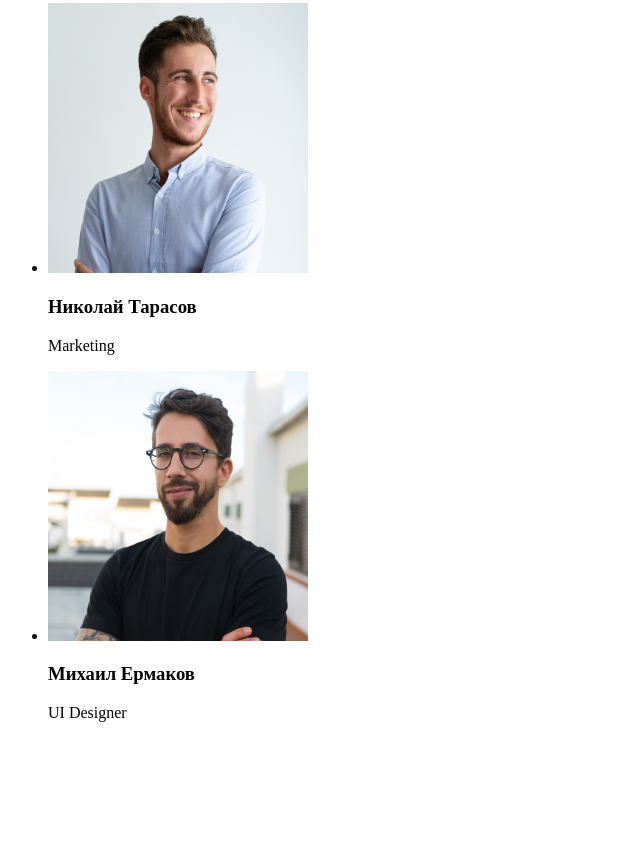
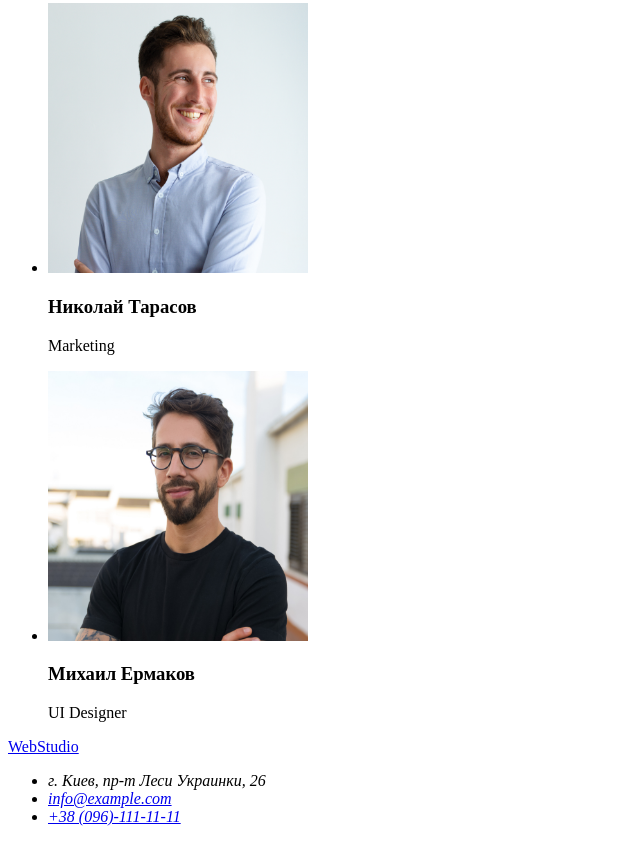
Before and after one commit to VikOrlovskiy/Home_work-_1, a plain HTML site: page index.html in a window 1280 px wide. Shown: the part 2531-3373 px from the top of the page, without its empty margins (0-640 px from the left). Before the commit the page ends 3269 px from the top, so only its background shows below. Drawn offline with Linux system fonts and the light colour scheme.

Commit message:
подвал
прописал подвал

```diff
--- a/index.html
+++ b/index.html
@@ -86,6 +86,16 @@
            </ul>
        </section>
    </main>
-
+<!-- Подвал -->
+<footer>
+    <a href="index.html">WebStudio</a>
+    <address>
+        <ul>
+            <li>г. Киев, пр-т Леси Украинки, 26</li>
+            <li><a href="mailto:info@example.com">info@example.com</a></li>
+            <li><a href="tel:+38 099 111 11 11">+38 (096)-111-11-11</a></li>
+        </ul>
+    </address>
+</footer>
 </body>
 </html>
```
